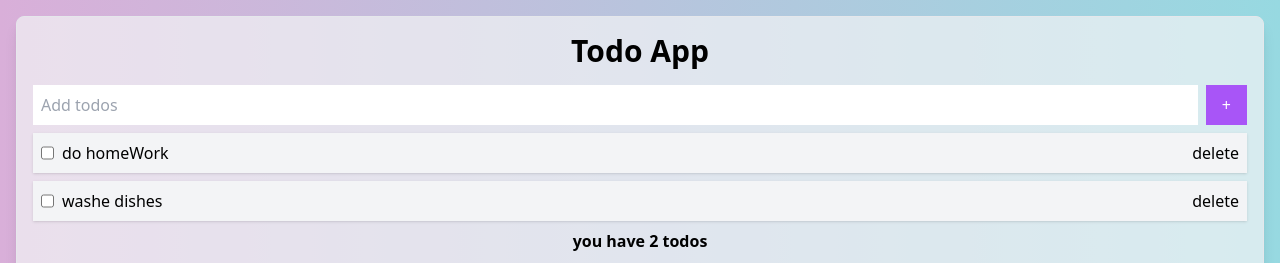
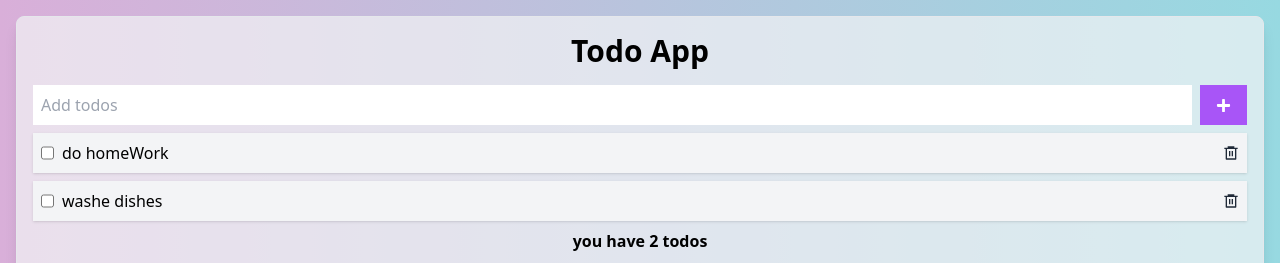
Before and after one commit to omidshali/todo-app-react, a React (Create React App) app: page / in a window 1280 px wide. Shown: the top 263 px of the page. Built offline with nearby package versions, Linux system fonts and the light colour scheme.

Commit message:
Added icones

```diff
--- a/src/App.js
+++ b/src/App.js
@@ -1,4 +1,5 @@
 import { useState } from "react";
+import { FaPlus } from "react-icons/fa";
 import Todo from "./components/Todo";
 
 function App() {
@@ -9,7 +10,7 @@ function App() {
         <h1 className="text-center font-bold text-3xl">Todo App</h1>
         <form className="w-full flex justify-between gap-2 mt-4">
           <input className="w-full p-2" placeholder="Add todos" type="text" />
-          <button className="bg-purple-500 text-white px-4 ">+</button>
+          <button className="bg-purple-500 text-white px-4 "><FaPlus size={15}/></button>
         </form>
         <ul>
           {todos.map((todo, inex) => (
--- a/src/components/Todo.jsx
+++ b/src/components/Todo.jsx
@@ -1,3 +1,4 @@
+import { RiDeleteBin6Line } from "react-icons/ri";
 const Todo = (props) => {
   return (
     <li className="flex justify-between bg-gray-100 my-2 p-2 shadow">
@@ -5,7 +6,9 @@ const Todo = (props) => {
         <input className="" type="checkbox" />
         <p className="">{props.todo}</p>
       </div>
-      <button>delete</button>
+      <button className="text-gray-800">
+        <RiDeleteBin6Line />
+      </button>
     </li>
   );
 };
```
